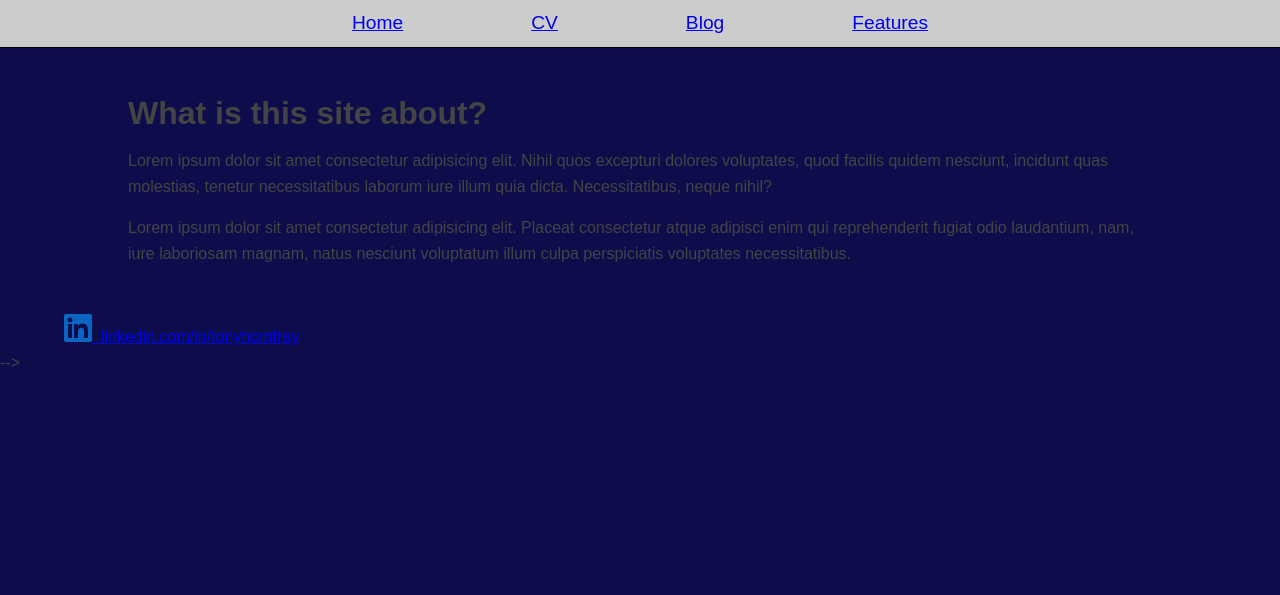
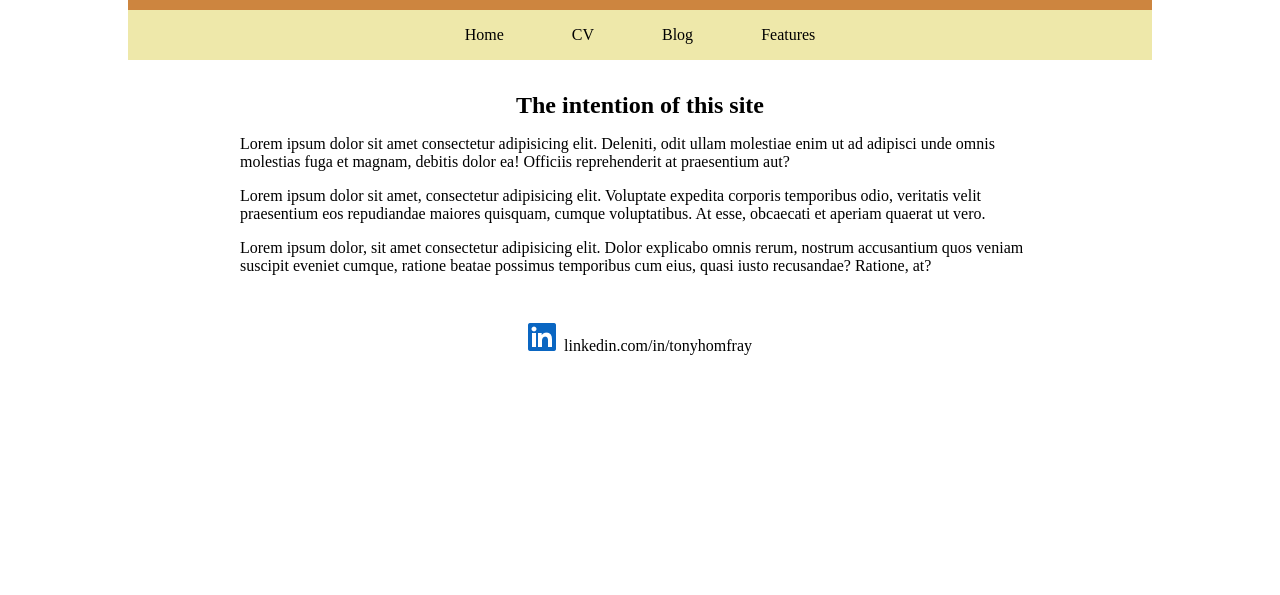
Before and after one commit to thomfray/personal_site, a PHP site: page / in a window 1280 px wide. Shown: the part 67-662 px from the top of the page. Run offline with PHP 8.4, Linux system fonts and the light colour scheme.

Commit message:
Lots of changes! Reworking index.php and rebuilding style.css from scratch, plus other stuff.

```diff
--- /dev/null
+++ b/CSS/style.css
@@ -0,0 +1,75 @@
+
+
+/* General styles  */
+
+#wrapper {
+    width: 80vw;
+    margin: auto;
+    padding: 0;
+}
+
+h1, h2, h3 {
+    text-align: center;
+    margin: 0;
+    padding: 0;
+}
+
+ul {
+    padding: 0;
+    margin: 0;
+}
+
+li {
+    list-style: none;
+}
+
+a {
+    text-decoration: none;
+    color: #000;
+}
+
+a:hover {
+    color: firebrick;
+}
+
+
+/* -------
+    Header
+---------- */
+
+#main_header {
+    padding: 1em 0;
+    background-color: peru;
+}
+
+
+/* Nav */
+
+#main_nav {
+    padding: 1em 0;
+    background-color: palegoldenrod;
+}
+#main_nav ul {
+    text-align: center;
+}
+
+#main_nav li {
+    display: inline-block;
+    text-align: center;
+    padding-left: 2em;
+    padding-right: 2em;
+}
+
+
+#main_section_home {
+    padding: 2em 7em;
+}
+
+
+
+
+/* Footer */
+
+#main_footer {
+    text-align: center;
+}
--- a/includes/footer.php
+++ b/includes/footer.php
@@ -1,4 +1,5 @@
-    <!-- TODO Link to LinkedIn page & copyright -->
+    <!-- TODO copyright -->
+    <!-- TODO php to extract year from current date as part of copyright -->
     <footer id="main_footer">
         <a href="https://www.linkedin.com/in/tonyhomfray" target="_blank" id="linkedin"><img src="images/linkedin.png" alt="LinkedIn">&nbsp; linkedin.com/in/tonyhomfray</a>
     </footer>
--- a/includes/header-nav.php
+++ b/includes/header-nav.php
@@ -2,13 +2,3 @@
         <header id="main_header">
             <span id="header_text">Beth</span>
         </header>
-
-<!-- Main Nav for all pages -->
-        <nav id="main_nav">
-            <ul>
-                <li><a href="index.php">Home</a></li>
-                <li><a href="cv.php">CV</a></li>
-                <li><a href="blog.php">Blog</a></li>
-                <li><a href="features.php">Features</a></li>
-            </ul>
-        </nav>
--- /dev/null
+++ b/includes/header.php
@@ -0,0 +1,5 @@
+
+        <!-- Main Header for all pages -->
+        <header id="main_header">
+            <h1>Tony Homfray</h1>
+        </header>
--- /dev/null
+++ b/includes/nav.php
@@ -0,0 +1,9 @@
+<!-- Main Nav for all pages -->
+        <nav id="main_nav">
+            <ul>
+                <li><a href="index.php">Home</a></li>
+                <li><a href="cv.php">CV</a></li>
+                <li><a href="blog.php">Blog</a></li>
+                <li><a href="features.php">Features</a></li>
+            </ul>
+        </nav>
--- a/index.php
+++ b/index.php
@@ -5,28 +5,37 @@
     <meta name="viewport" content="width=device-width, initial-scale=1.0">
     <meta http-equiv="X-UA-Compatible" content="ie=edge">
 
-    <link rel="stylesheet" href="CSS/styles.css">
+    <link rel="stylesheet" href="CSS/style.css">
     <!-- <link rel="stylesheet" href="CSS/TESTstyles.css"> -->
 
-    <title>About</title>
+    <title>Home</title>
 </head>
 <body>
-    <div class="wrapper">
+    <div id="wrapper">
 
-        <?php include("includes/header-nav.php"); ?>
+        <!-- Include Header -->
+        <?php include("./includes/header.php"); ?>
 
-        <div id="main_section_home" class="main_section">
-            <h1>What is this site about?</h1>
+        <!-- Include Nav -->
+        <?php include("./includes/nav.php"); ?>
 
-            <p>Lorem ipsum dolor sit amet consectetur adipisicing elit. Nihil quos excepturi dolores voluptates, quod facilis quidem nesciunt, incidunt quas molestias, tenetur necessitatibus laborum iure illum quia dicta. Necessitatibus, neque nihil?</p>
+        <section id="main_section_home">
+            <article id="about_this">
+                <h2>The intention of this site</h2>
+                <p>Lorem ipsum dolor sit amet consectetur adipisicing elit. Deleniti, odit ullam molestiae enim ut ad adipisci unde omnis molestias fuga et magnam, debitis dolor ea! Officiis reprehenderit at praesentium aut?</p>
+                <p>Lorem ipsum dolor sit amet, consectetur adipisicing elit. Voluptate expedita corporis temporibus odio, veritatis velit praesentium eos repudiandae maiores quisquam, cumque voluptatibus. At esse, obcaecati et aperiam quaerat ut vero.</p>
+                <p>Lorem ipsum dolor, sit amet consectetur adipisicing elit. Dolor explicabo omnis rerum, nostrum accusantium quos veniam suscipit eveniet cumque, ratione beatae possimus temporibus cum eius, quasi iusto recusandae? Ratione, at?</p>
+            </article>
 
-            <p>Lorem ipsum dolor sit amet consectetur adipisicing elit. Placeat consectetur atque adipisci enim qui reprehenderit fugiat odio laudantium, nam, iure laboriosam magnam, natus nesciunt voluptatum illum culpa perspiciatis voluptates necessitatibus.</p>
-        </div>
+        </section>
 
-
-        <?php include("includes/footer.php"); ?>
+        <!-- Include Footer -->
+        <?php include("./includes/footer.php"); ?>
 
     </div>
 
 </body>
-</html> -->
+</html>
+
+
+<!-- TODO Take this template and convert the existing pages
```
Also changed, not shown: indexDEPRECATED.php (added, +32 -0 lines), structure.php (+20 -2 lines).
